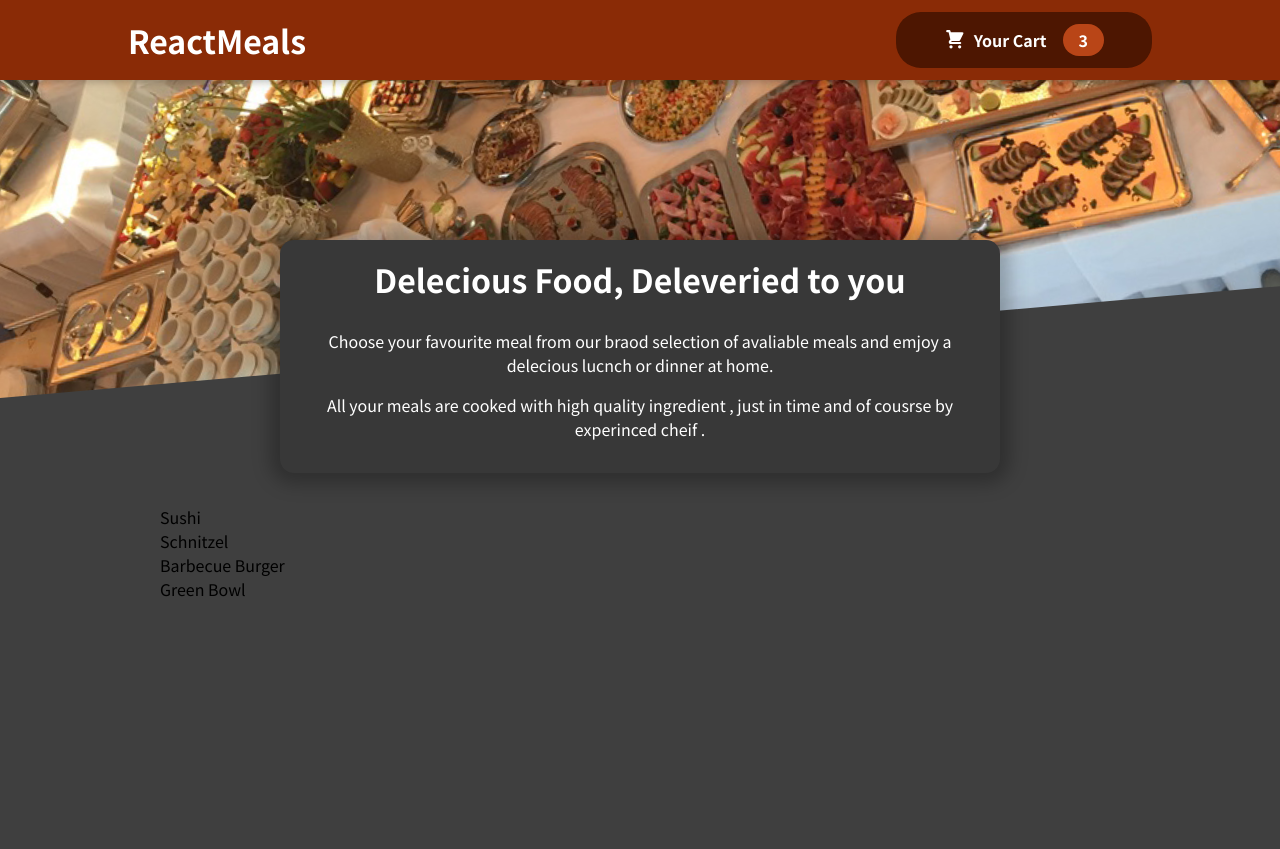
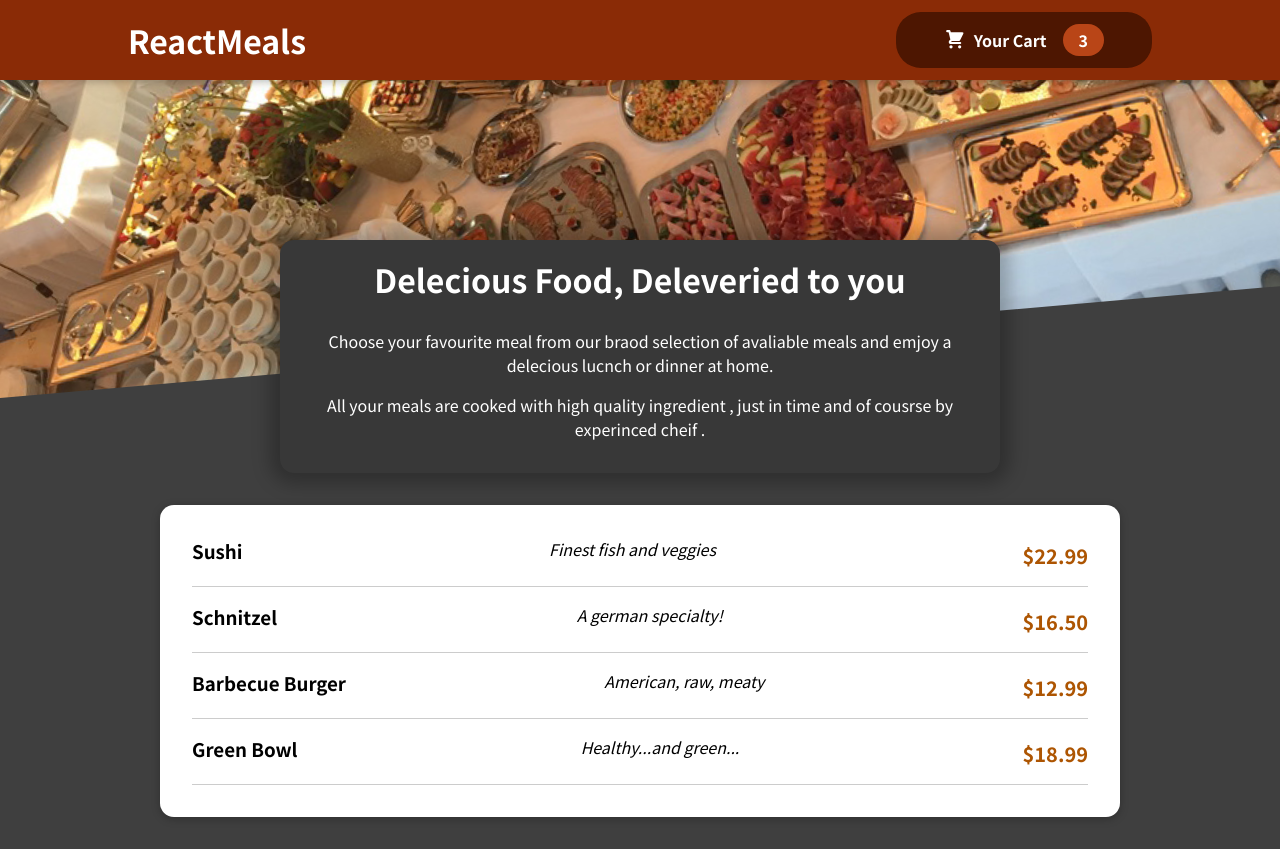
Before and after one commit to Shivang1102/Restaurent-Website, a React (Create React App) app: page / in a window 1280 px wide. Before the commit the page ends 800 px from the top, so only its background shows below. Built offline with nearby package versions, Linux system fonts and the light colour scheme.

Commit message:
making iteam visible

```diff
--- a/src/Components/Meals/AavaliableMeal.js
+++ b/src/Components/Meals/AavaliableMeal.js
@@ -1,44 +1,51 @@
+import classes from "./AvaliableMeal.module.css";
 
-import classes from './AvaliableMeal.module.css';
-
+import Card from "../UI/Card";
+import MealIteam from "./MealItem/MealItem";
 const DUMMY_MEALS = [
   {
-      id: 'm1',
-      name: 'Sushi',
-      description: 'Finest fish and veggies',
+    id: "m1",
+    name: "Sushi",
+    description: "Finest fish and veggies",
     price: 22.99,
   },
   {
-      id: 'm2',
-      name: 'Schnitzel',
-      description: 'A german specialty!',
+    id: "m2",
+    name: "Schnitzel",
+    description: "A german specialty!",
     price: 16.5,
   },
   {
-      id: 'm3',
-      name: 'Barbecue Burger',
-      description: 'American, raw, meaty',
+    id: "m3",
+    name: "Barbecue Burger",
+    description: "American, raw, meaty",
     price: 12.99,
   },
   {
-      id: 'm4',
-      name: 'Green Bowl',
-      description: 'Healthy...and green...',
+    id: "m4",
+    name: "Green Bowl",
+    description: "Healthy...and green...",
     price: 18.99,
   },
 ];
 
+const AvaliableMeal = () => {
+  const mealList = DUMMY_MEALS.map((meal) => (
+    <MealIteam
+      key={meal.id}
+      name={meal.name}
+      description={meal.description}
+      price={meal.price}
+    />
+  ));
 
-const AvaliableMeal =()=>{
-
-    const mealList = DUMMY_MEALS.map(meal=><li>{meal.name}</li>)
-
-     return <section  className={classes.meals}>
-        <ul>
-         {mealList}
-        </ul>
+  return (
+    <section className={classes.meals}>
+      <Card>
+        <ul>{mealList}</ul>
+      </Card>
     </section>
-}
-
+  );
+};
 
 export default AvaliableMeal;
--- /dev/null
+++ b/src/Components/Meals/MealItem/MealIteam.module.css
@@ -0,0 +1,22 @@
+.meal {
+    display: flex;
+    justify-content: space-between;
+    margin: 1rem;
+    padding-bottom: 1rem;
+    border-bottom: 1px solid #ccc;
+  }
+
+  .meal h3 {
+    margin: 0 0 0.25rem 0;
+  }
+
+  .description {
+    font-style: italic;
+  }
+
+  .price {
+    margin-top: 0.25rem;
+    font-weight: bold;
+    color: #ad5502;
+    font-size: 1.25rem;
+  }
--- /dev/null
+++ b/src/Components/Meals/MealItem/MealItem.js
@@ -0,0 +1,20 @@
+import classes from'./MealIteam.module.css';
+
+const MealIteam=(props)=>{
+
+    const price=`$${props.price.toFixed(2)}`;
+    return <li>
+        <div  className={classes.meal}>
+            <h3>{props.name}</h3>
+            <div className={classes.description}>{props.description}</div>
+            <div  className={classes.price}>{price}</div>
+        </div>
+        <div>
+
+        </div>
+
+    </li>
+
+}
+
+export default MealIteam;
--- /dev/null
+++ b/src/Components/UI/Card.js
@@ -0,0 +1,9 @@
+import classes from './Card.module.css'
+
+const Card =(props)=>{
+  return <div className={classes.card}>
+    {props.children}
+  </div>
+}
+
+export default Card;
--- /dev/null
+++ b/src/Components/UI/Card.module.css
@@ -0,0 +1,6 @@
+.card {
+    padding: 1rem;
+    box-shadow: 0 2px 8px rgba(0, 0, 0, 0.25);
+    border-radius: 14px;
+    background-color: white;
+  }
```
Lines whose indentation alone changed are shown as unchanged.
